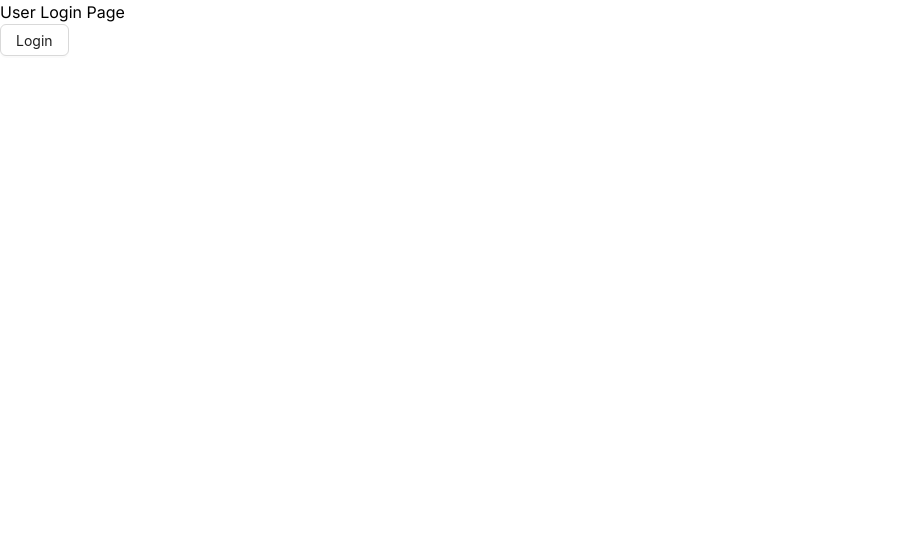
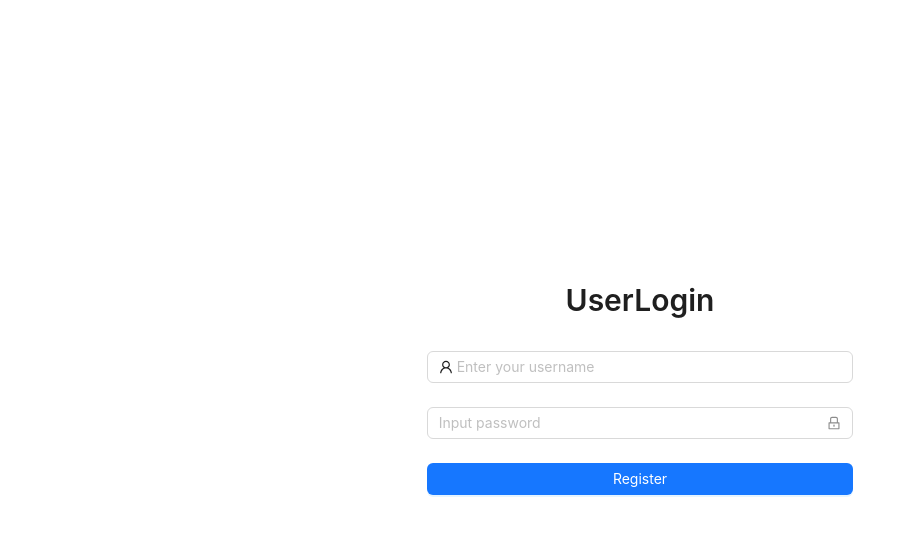
Before and after one commit to xy-guo21/BHSFMathWeb, a Next.js app in the folder frontend/: page /login in a window 1280 px wide. Shown: the top 536 px of the page, without its empty margins (0-916 px from the left). Built offline with nearby package versions, Linux system fonts and the light colour scheme.

Commit message:
前端：注册和登录 crx 第1次

```diff
--- a/frontend/src/app/admin/login/page.tsx
+++ b/frontend/src/app/admin/login/page.tsx
@@ -1,7 +1,69 @@
 'use client'
-import React from "react";
+import React from 'react';
+import { UserOutlined, LockOutlined } from '@ant-design/icons';
+import { Input, Button, Form, Row, Col, Typography } from 'antd';
 
-const AdminLogin = () => {
-    return <p>Admin Login Page</p>
-}
-export default AdminLogin;
+
+const { Title } = Typography;
+
+const RegistrationForm: React.FC = () => {
+  const onFinish = (values: any) => {
+    console.log('Received values:', values);
+    // 在这里可以处理用户注册逻辑，比如发送请求到服务器
+  };
+
+
+  return (
+    <Row justify="center" align="middle" style={{ height: '100vh' }}>
+      <Col span={8}>
+        <Title level={2} style={{ textAlign: 'center', marginBottom: '2rem' }}>
+          AdminLogin
+        </Title>
+        <Form
+          name="registration_form"
+          onFinish={onFinish}
+          initialValues={{ remember: true }}
+          scrollToFirstError
+        >
+          <Form.Item
+            name="username"
+            rules={[
+              {
+                required: true,
+                message: 'Please input your username!',
+              },
+            ]}
+          >
+            <Input
+              placeholder="Enter your username"
+              prefix={<UserOutlined className="site-form-item-icon" />}
+            />
+          </Form.Item>
+
+          <Form.Item
+            name="password"
+            rules={[
+              {
+                required: true,
+                message: 'Please input your password!',
+              },
+            ]}
+          >
+            <Input.Password
+              placeholder="Input password"
+              iconRender={(visible) => (visible ? <LockOutlined /> : <LockOutlined />)}
+            />
+          </Form.Item>
+
+          <Form.Item>
+            <Button type="primary" htmlType="submit" style={{ width: '100%' }}>
+              Register
+            </Button>
+          </Form.Item>
+        </Form>
+      </Col>
+    </Row>
+  );
+};
+
+export default RegistrationForm;
--- a/frontend/src/app/admin/registration/page.tsx
+++ b/frontend/src/app/admin/registration/page.tsx
@@ -0,0 +1,82 @@
+'use client'
+import React from 'react';
+import { UserOutlined, LockOutlined } from '@ant-design/icons';
+import { Input, Button, Form, Row, Col, Typography } from 'antd';
+
+
+const { Title } = Typography;
+
+const RegistrationForm: React.FC = () => {
+  const onFinish = (values: any) => {
+    console.log('Received values:', values);
+    // 在这里可以处理用户注册逻辑，比如发送请求到服务器
+  };
+
+  const validatePassword = (rule: any, value: string) => {
+    if (value && value.length < 6) {
+      return Promise.reject('Password must be at least 6 characters long');
+    }
+    return Promise.resolve();
+  };
+
+  return (
+    <Row justify="center" align="middle" style={{ height: '100vh' }}>
+      <Col span={8}>
+        <Title level={2} style={{ textAlign: 'center', marginBottom: '2rem' }}>
+          Register
+        </Title>
+        <Form
+          name="registration_form"
+          onFinish={onFinish}
+          initialValues={{ remember: true }}
+          scrollToFirstError
+        >
+          <Form.Item
+            name="username"
+            rules={[
+              {
+                required: true,
+                message: 'Please input your username!',
+              },
+              {
+                pattern: /^[a-zA-Z0-9_]+$/,
+                message: 'Username can only contain letters, numbers, and underscores',
+              },
+            ]}
+          >
+            <Input
+              placeholder="Enter your username"
+              prefix={<UserOutlined className="site-form-item-icon" />}
+            />
+          </Form.Item>
+
+          <Form.Item
+            name="password"
+            rules={[
+              {
+                required: true,
+                message: 'Please input your password!',
+              },
+              {
+                validator: validatePassword,
+              },
+            ]}
+          >
+            <Input.Password
+              placeholder="Input password"
+              iconRender={(visible) => (visible ? <LockOutlined /> : <LockOutlined />)}
+            />
+          </Form.Item>
+
+          <Form.Item>
+            <Button type="primary" htmlType="submit" style={{ width: '100%' }}>
+              Register
+            </Button>
+          </Form.Item>
+        </Form>
+      </Col>
+    </Row>
+  );
+};
+
+export default RegistrationForm;
--- a/frontend/src/app/login/page.tsx
+++ b/frontend/src/app/login/page.tsx
@@ -1,20 +1,69 @@
 'use client'
-import { Button } from "antd";
-import exp from "constants";
-import Link from "next/link";
-import { useRouter } from "next/navigation";
-import React from "react";
-import { HomeButton } from "../GlobalComponents/navi";
+import React from 'react';
+import { UserOutlined, LockOutlined } from '@ant-design/icons';
+import { Input, Button, Form, Row, Col, Typography } from 'antd';
 
-const UserLogin = () => {
-    const router = useRouter();
-    const handleClick = ()=>{
-        router.push("home");
-    }
-    return <>
-        <p>User Login Page</p>
-        <HomeButton text="Login"></HomeButton>
-    </>
-}
 
-export default UserLogin;
+const { Title } = Typography;
+
+const RegistrationForm: React.FC = () => {
+  const onFinish = (values: any) => {
+    console.log('Received values:', values);
+    // 在这里可以处理用户注册逻辑，比如发送请求到服务器
+  };
+
+
+  return (
+    <Row justify="center" align="middle" style={{ height: '100vh' }}>
+      <Col span={8}>
+        <Title level={2} style={{ textAlign: 'center', marginBottom: '2rem' }}>
+          UserLogin
+        </Title>
+        <Form
+          name="registration_form"
+          onFinish={onFinish}
+          initialValues={{ remember: true }}
+          scrollToFirstError
+        >
+          <Form.Item
+            name="username"
+            rules={[
+              {
+                required: true,
+                message: 'Please input your username!',
+              },
+            ]}
+          >
+            <Input
+              placeholder="Enter your username"
+              prefix={<UserOutlined className="site-form-item-icon" />}
+            />
+          </Form.Item>
+
+          <Form.Item
+            name="password"
+            rules={[
+              {
+                required: true,
+                message: 'Please input your password!',
+              },
+            ]}
+          >
+            <Input.Password
+              placeholder="Input password"
+              iconRender={(visible) => (visible ? <LockOutlined /> : <LockOutlined />)}
+            />
+          </Form.Item>
+
+          <Form.Item>
+            <Button type="primary" htmlType="submit" style={{ width: '100%' }}>
+              Register
+            </Button>
+          </Form.Item>
+        </Form>
+      </Col>
+    </Row>
+  );
+};
+
+export default RegistrationForm;
```
